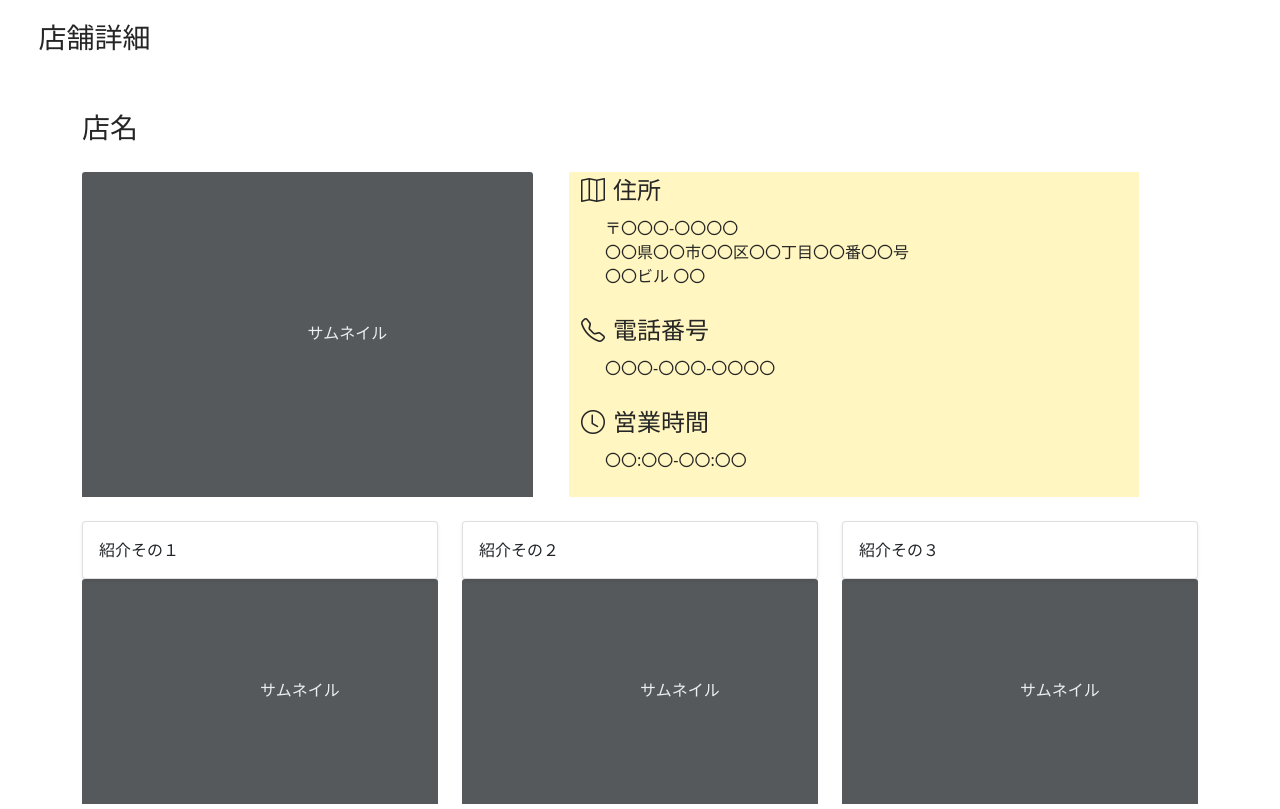
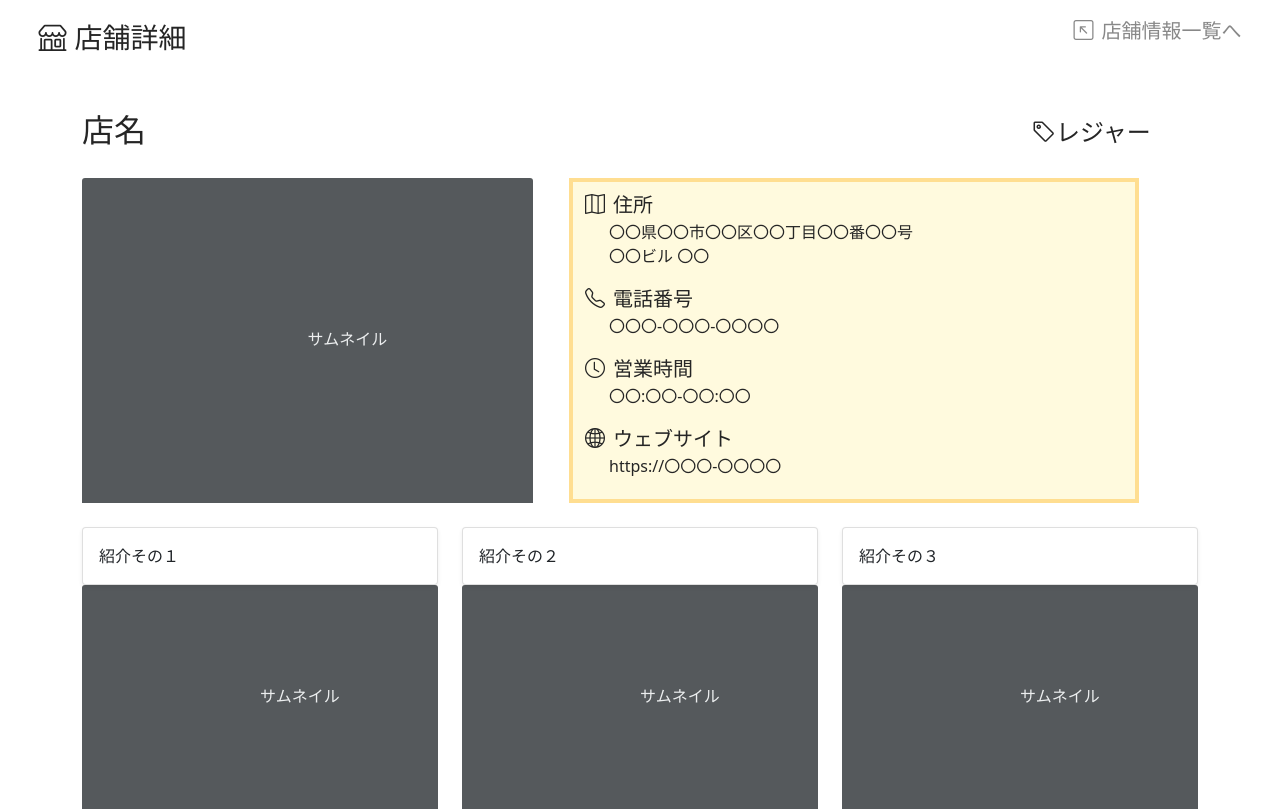
Before and after one commit to Konippi/biprogy_hackathon, a Flask app: template templates/shop/details.html in a window 1280 px wide. Shown: the part 73-882 px from the top of the page. Run offline with Flask 3, Linux system fonts and the light colour scheme; the template is opened without the code that fills it, so the values that code supplies are empty.

Commit message:
詳細ページの変更

```diff
--- a/frontend/static/css/style.css
+++ b/frontend/static/css/style.css
@@ -10,6 +10,7 @@
 	display: inline-block;
 	position: relative;
 }
+
 .nav-link::after {
 	position: absolute;
 	content: '';
@@ -21,12 +22,24 @@
 	background: #ffffff;
 	transition: all .3s ease 0s;
 }
+
 .nav-link:hover::after {
 	width: 100%;
 }
 
 .detail_bg_color {
-	background-color: #fff6c1;
+	border: 4px solid;
+	border-color: #ffde91;
+	background-color: #fffade;
+}
+
+.detail_back_btn {
+	text-decoration: none;
+	color: #888888;
+}
+
+.detail_back_btn:hover {
+	color: #252525;
 }
 
 .black {
--- a/frontend/templates/shop/details.html
+++ b/frontend/templates/shop/details.html
@@ -1,8 +1,13 @@
 {% extends "components/layout.html" %} {% block subtitle %}
-<div class="position-relative fs-3 black pt-3" style="left: 3vw">店舗詳細</div>
+<div class="position-relative fs-3 black pt-3" style="left: 3vw"><i class="bi bi-shop me-2"></i>店舗詳細</div>
+<a class="position-relative fs-5 pt-3 detail_back_btn" style="right: 3vw" href="/shop"><i
+    class="bi bi-arrow-up-left-square me-2"></i>店舗情報一覧へ</a>
 {% endblock %} {% block contents %}
-<div class=" col-12">
-  <div class="fs-3 black">店名</div>
+<div class=" col-10">
+  <div class="fs-2 black">店名</div>
+</div>
+<div class=" col-2">
+  <div class="fs-4 mt-2 black"><i class="bi bi-tag"></i>レジャー</div>
 </div>
 <div class="col-5">
   <svg class="bd-placeholder-img card-img-top" width="100%" height="325" xmlns="http://www.w3.org/2000/svg"
@@ -14,21 +19,22 @@
 </div>
 
 <div class="ms-4 col-6 detail_bg_color">
-  <div class="fs-4 black"><i class="bi bi-map me-2"></i>住所</div>
-  <div class="ms-4 mt-2 fs-6 black">
-    〒〇〇〇-〇〇〇〇<br>
+  <div class="fs-5 mt-2 black"><i class="bi bi-map me-2"></i>住所</div>
+  <div class="ms-4 fs-6 black">
     〇〇県〇〇市〇〇区〇〇丁目〇〇番〇〇号<br>
     〇〇ビル 〇〇
   </div>
-  <br>
-  <div class="fs-4 black"><i class="bi bi-telephone me-2"></i>電話番号</div>
-  <div class="ms-4 mt-2 fs-6 black">
+  <div class="fs-5 mt-3 black"><i class="bi bi-telephone me-2"></i>電話番号</div>
+  <div class="ms-4 fs-6 black">
     〇〇〇-〇〇〇-〇〇〇〇
   </div>
-  <br>
-  <div class="fs-4 black"><i class="bi bi-clock me-2"></i>営業時間</div>
-  <div class="ms-4 mt-2 fs-6 black">
+  <div class="fs-5 mt-3 black"><i class="bi bi-clock me-2"></i>営業時間</div>
+  <div class="ms-4 fs-6 black">
     〇〇:〇〇-〇〇:〇〇
+  </div>
+  <div class="fs-5 mt-3 black"><i class="bi bi-globe2 me-2"></i>ウェブサイト</div>
+  <div class="ms-4 fs-6 black">
+    https://〇〇〇-〇〇〇〇
   </div>
 </div>
 
```
